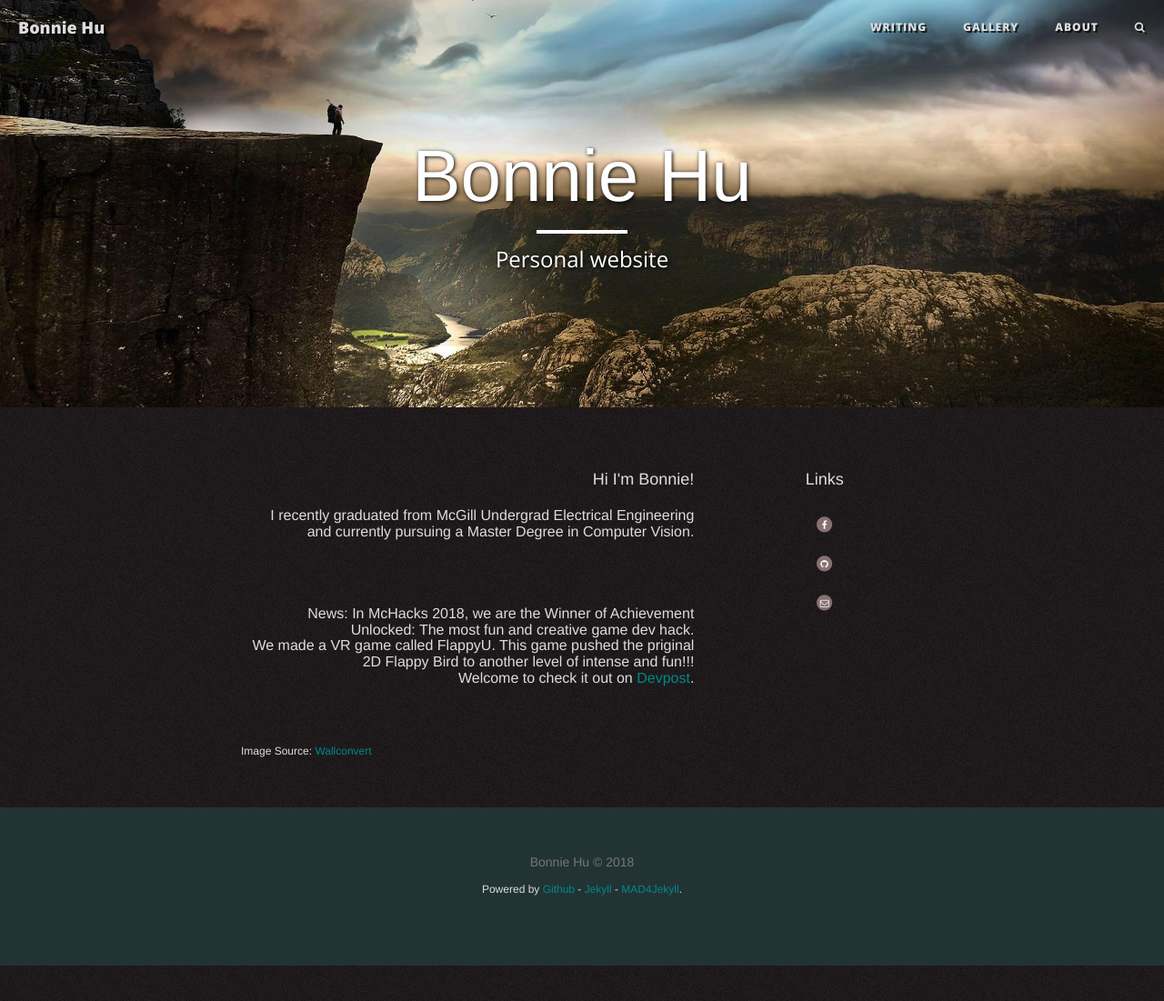
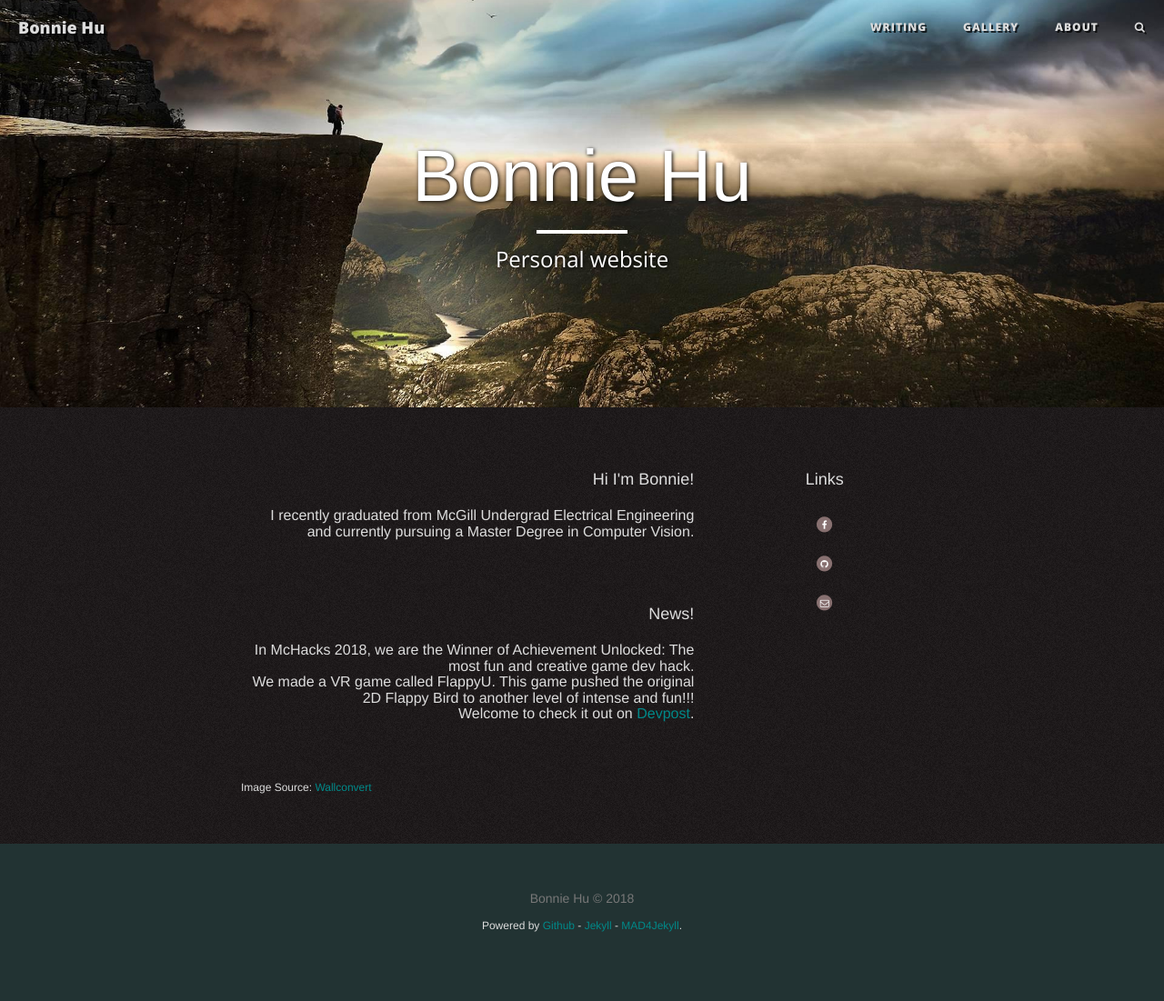
Before and after one commit to Bonnie970/Bonnie970.github.io, a Jekyll site: the page built from pages/index.html, in a window 1280 px wide and 1102 px high. Shown: the whole window at 91% size. Built offline with Jekyll 4.4.1, drawn with Linux system fonts in a browser that asks for light colours; nearby versions of some CDN libraries.

Commit message:
Update index.html

```diff
--- a/pages/index.html
+++ b/pages/index.html
@@ -55,11 +55,13 @@ permalink: ./index.html
 
 <h3>I recently graduated from McGill Undergrad Electrical Engineering and currently pursuing a Master Degree in Computer Vision. </h3>
 <br>
-<h3>News: In McHacks 2018, we are the Winner of Achievement Unlocked: The most fun and creative game dev hack.
+
+<h2>News!</h2>
+<h3>In McHacks 2018, we are the Winner of Achievement Unlocked: The most fun and creative game dev hack.
 <br>
-	We made a VR game called FlappyU. This game pushed the priginal 2D Flappy Bird to another level of intense and fun!!!
-	<br>
-	Welcome to check it out on <a href="https://devpost.com/software/flappyu">Devpost</a>.
+We made a VR game called FlappyU. This game pushed the original 2D Flappy Bird to another level of intense and fun!!!
+<br>
+Welcome to check it out on <a href="https://devpost.com/software/flappyu">Devpost</a>.
 </h3>
         </div>
 
```
